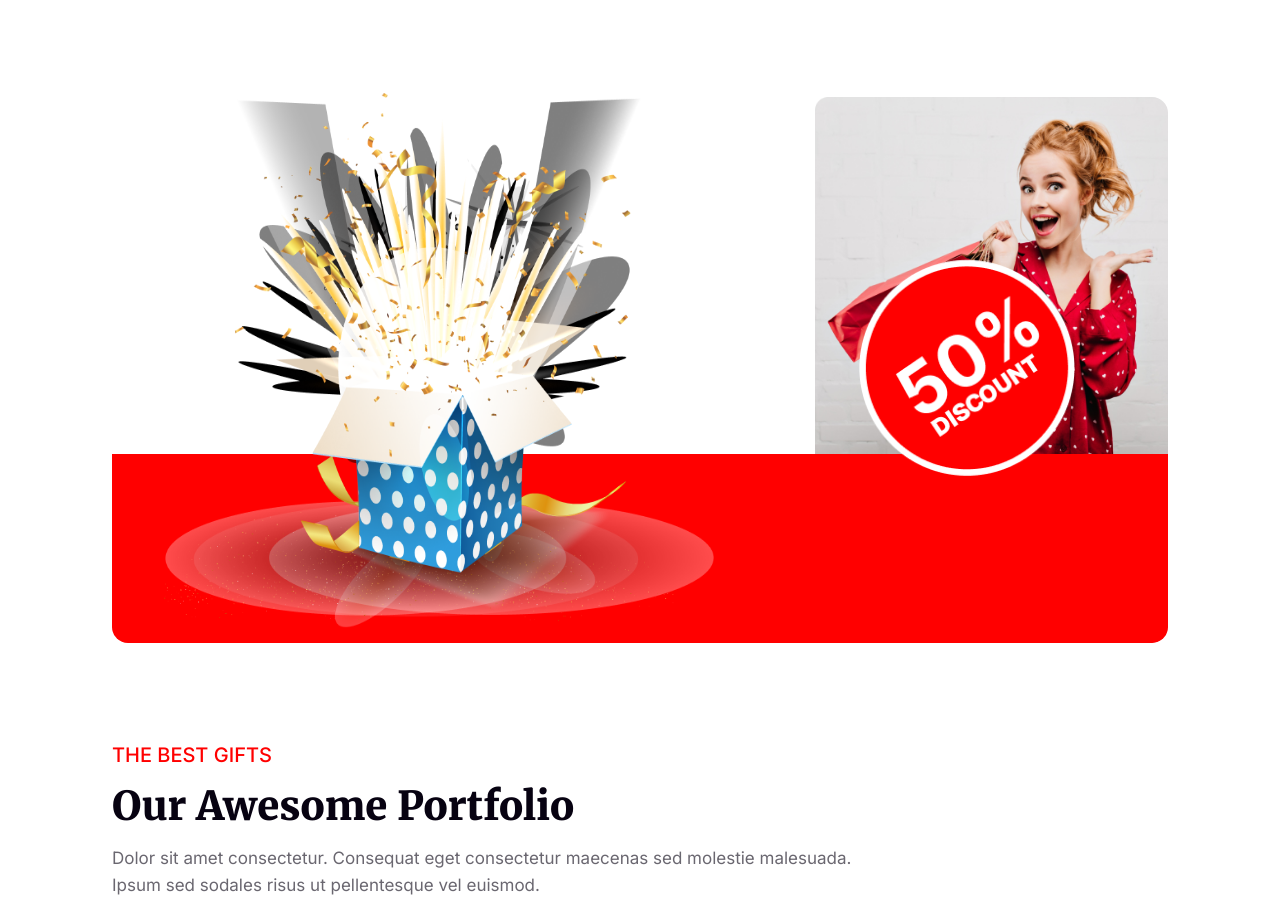
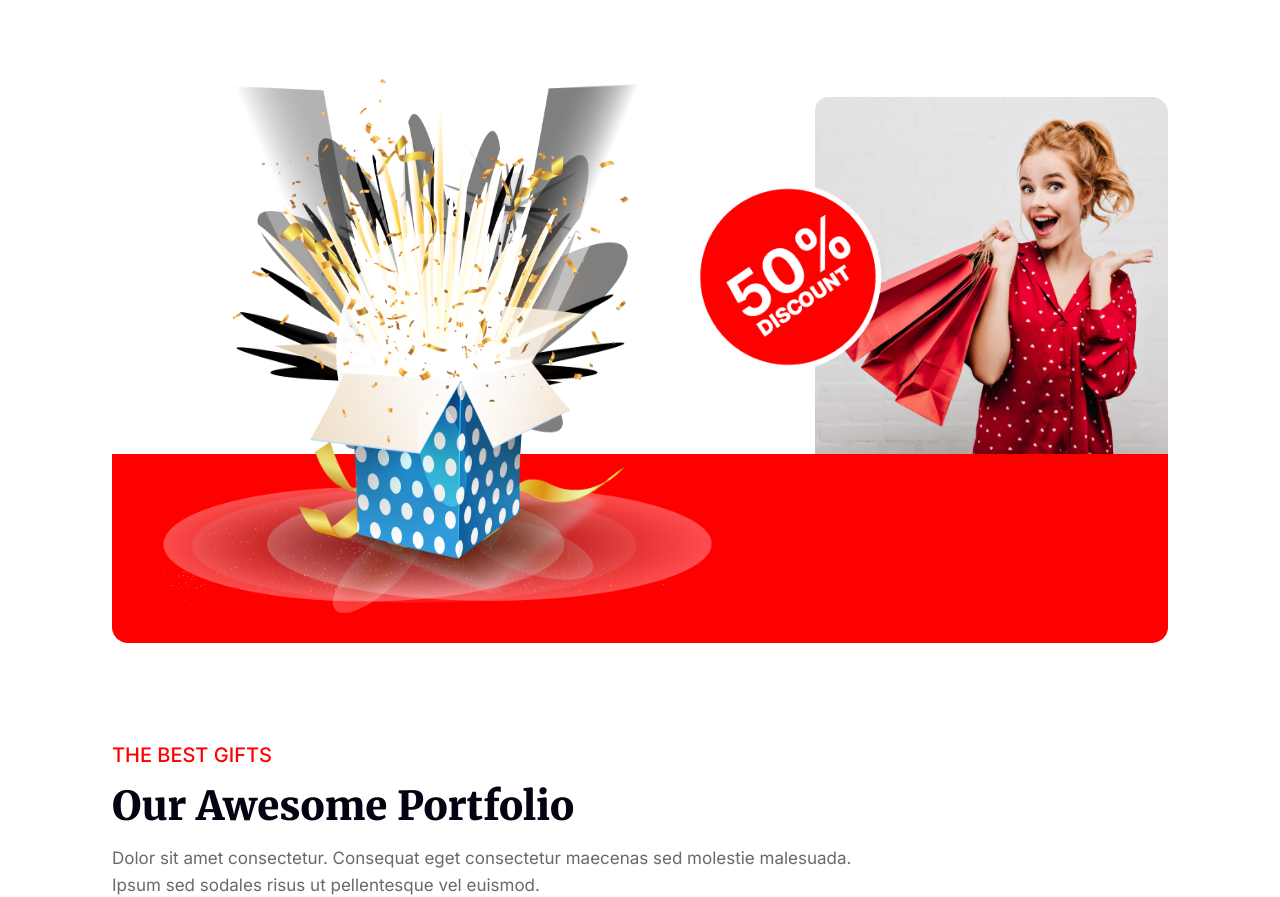
Before and after one commit to Developer-Nur/Assignment-1, a plain HTML site: page index.html in a window 1280 px wide. Shown: the part 3687-4584 px from the top of the page. Drawn offline with Linux system fonts and the light colour scheme.

Commit message:
All done, Committing last time at 11:35 pm

```diff
--- a/index.html
+++ b/index.html
@@ -114,7 +114,7 @@
                     <img src="Images/Group 75.png" alt="Gift box" width="550" height="550">
                 </div>
                 <div class="discount-image-2">
-                    <img src="Images/Group 44.png" alt="Discount Image logo" width="300" height="300">
+                    <img src="Images/Group 44.png" alt="Discount Image logo" width="260" height="260">
                 </div>
 
             </div>
--- a/styles/style.css
+++ b/styles/style.css
@@ -316,16 +316,23 @@
     display: flex;
     justify-content: space-around;
     align-items: center;
-    /* position: relative; */
+    position: relative;
 }
+
 .discount-image-1 {
-    /* position: absolute; */
+    position: absolute;
+    left: 50px;
+    bottom: 10px;
 
 }
+
 .discount-image-2 {
-    /* position: absolute; */
+    position: absolute;
+    top: 50px;
+    right: 250px;
 
 }
+
 /* Portfolio area style sheet */
 .portfolio-content {
     text-align: left;
@@ -411,6 +418,11 @@
     font-weight: 600;
     margin-left: -5px;
 }
+.newsletter-form input[type="submit"]:hover {
+    background: #FFF;
+    color: #F00;
+    border-left: 1px solid blue;
+}
 
 /* footer area style sheet */
 .footer-section {
```
